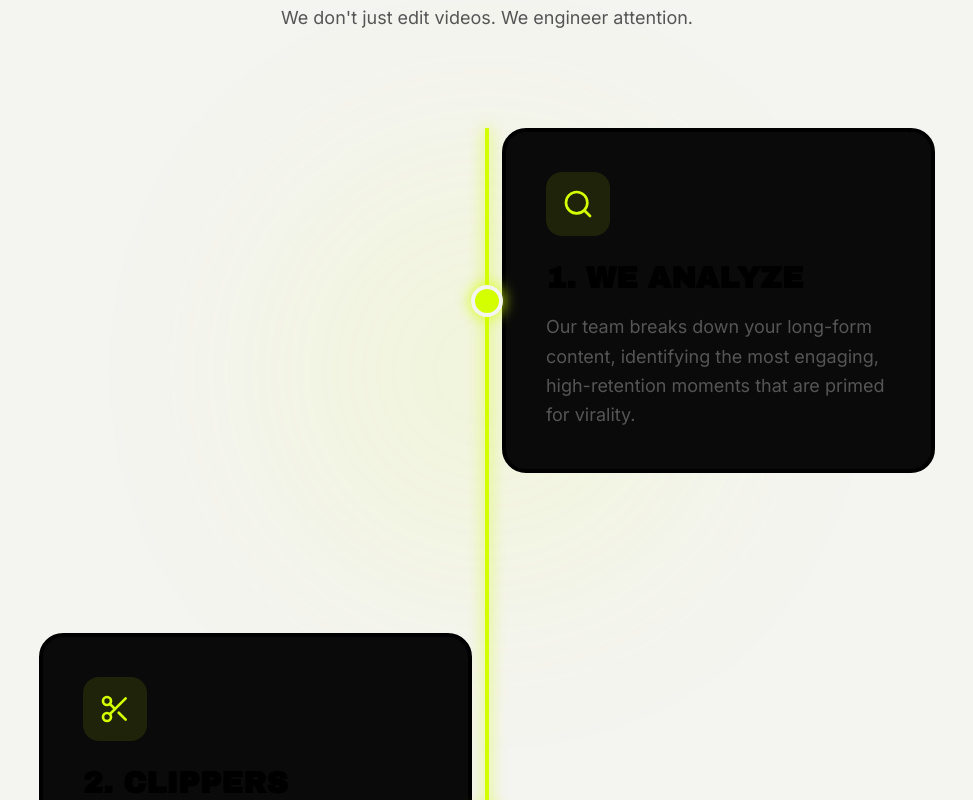
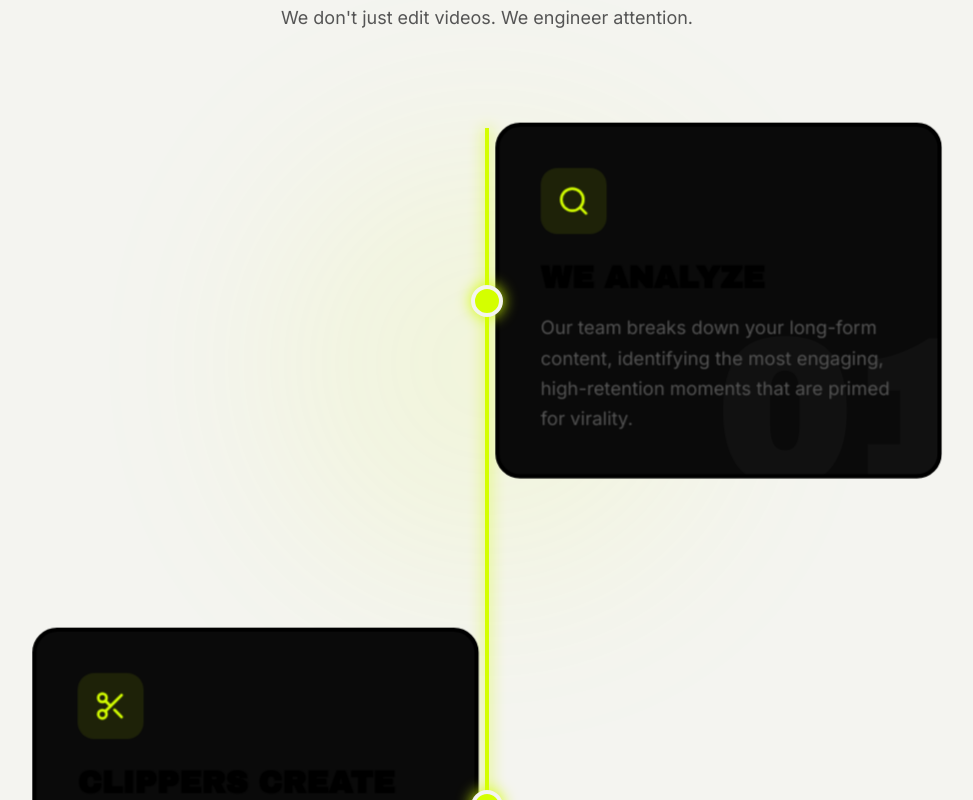
Before and after one commit to Alok00111/clip-farming, a Next.js app: page / in a window 1280 px wide. Shown: the part 3320-4120 px from the top of the page, without its empty margins (153-1126 px from the left). Built offline with nearby package versions, Linux system fonts and the light colour scheme.

Commit message:
Add 3D tilt effect and massive background typography to How It Works cards

```diff
--- a/src/components/HowItWorks.tsx
+++ b/src/components/HowItWorks.tsx
@@ -1,26 +1,96 @@
 "use client";
 
-import { useRef } from "react";
-import { motion, useScroll, useTransform } from "framer-motion";
+import React, { useRef } from "react";
+import { motion, useScroll, useTransform, useMotionValue, useSpring } from "framer-motion";
 import { Search, Scissors, BarChart3 } from "lucide-react";
 
 const steps = [
   {
+    id: "01",
     icon: Search,
-    title: "1. We Analyze",
+    title: "We Analyze",
     description: "Our team breaks down your long-form content, identifying the most engaging, high-retention moments that are primed for virality.",
   },
   {
+    id: "02",
     icon: Scissors,
-    title: "2. Clippers Create",
+    title: "Clippers Create",
     description: "Our network of 7,000+ clippers edit, caption, and distribute these moments across TikTok, Reels, and Shorts simultaneously.",
   },
   {
+    id: "03",
     icon: BarChart3,
-    title: "3. You Track Results",
+    title: "You Track Results",
     description: "Watch your views skyrocket. You pay purely based on performance, guaranteeing ROI and massive organic growth.",
   },
 ];
+
+// 3D Tilt Component
+function TiltCard({ children, numberStr }: { children: React.ReactNode; numberStr: string }) {
+  const ref = useRef<HTMLDivElement>(null);
+
+  const x = useMotionValue(0);
+  const y = useMotionValue(0);
+
+  const mouseXSpring = useSpring(x, { stiffness: 300, damping: 30 });
+  const mouseYSpring = useSpring(y, { stiffness: 300, damping: 30 });
+
+  const rotateX = useTransform(mouseYSpring, [-0.5, 0.5], ["10deg", "-10deg"]);
+  const rotateY = useTransform(mouseXSpring, [-0.5, 0.5], ["-10deg", "10deg"]);
+
+  const handleMouseMove = (e: React.MouseEvent<HTMLDivElement>) => {
+    if (!ref.current) return;
+    const rect = ref.current.getBoundingClientRect();
+    const width = rect.width;
+    const height = rect.height;
+
+    const mouseX = e.clientX - rect.left;
+    const mouseY = e.clientY - rect.top;
+
+    const xPct = mouseX / width - 0.5;
+    const yPct = mouseY / height - 0.5;
+
+    x.set(xPct);
+    y.set(yPct);
+  };
+
+  const handleMouseLeave = () => {
+    x.set(0);
+    y.set(0);
+  };
+
+  return (
+    <motion.div
+      ref={ref}
+      onMouseMove={handleMouseMove}
+      onMouseLeave={handleMouseLeave}
+      style={{
+        rotateX,
+        rotateY,
+        transformStyle: "preserve-3d",
+      }}
+      className="group relative w-full perspective-[1000px]"
+    >
+      <div
+        className="relative overflow-hidden rounded-3xl border-4 border-border bg-neutral-950 p-10 transition-shadow duration-300 hover:shadow-[16px_16px_0px_0px_var(--border)]"
+        style={{ transform: "translateZ(30px)" }}
+      >
+        {/* Massive Background Typography */}
+        <div className="pointer-events-none absolute -bottom-10 -right-10 z-0 select-none font-display text-[12rem] font-black leading-none text-white/[0.03] transition-all duration-500 group-hover:scale-110 group-hover:text-accent/10">
+          {numberStr}
+        </div>
+
+        {/* Glare effect */}
+        <div className="pointer-events-none absolute inset-0 z-20 bg-gradient-to-tr from-white/0 via-white/10 to-white/0 opacity-0 transition-opacity duration-300 group-hover:opacity-100" />
+
+        {/* Actual Content */}
+        <div className="relative z-10" style={{ transform: "translateZ(20px)" }}>
+          {children}
+        </div>
+      </div>
+    </motion.div>
+  );
+}
 
 export default function HowItWorks() {
   const containerRef = useRef<HTMLDivElement>(null);
@@ -55,7 +125,7 @@ export default function HowItWorks() {
 
         <div className="relative mx-auto max-w-5xl">
           {/* Vertical Neon Progress Line (Desktop Only) */}
-          <div className="absolute left-1/2 top-0 bottom-0 hidden w-1 -translate-x-1/2 bg-neutral-900 md:block">
+          <div className="absolute left-1/2 top-0 bottom-0 hidden w-1 -translate-x-1/2 bg-neutral-900 md:block z-0">
             <motion.div
               className="absolute left-0 top-0 w-full bg-accent shadow-[0_0_15px_#D4FF00]"
               style={{ height: lineHeight }}
@@ -88,15 +158,15 @@ export default function HowItWorks() {
                   {/* Empty space for alternating layout */}
                   <div className="hidden w-1/2 md:block" />
 
-                  {/* Content Card (Side Reveal) */}
+                  {/* Content Card (Side Reveal + 3D Tilt) */}
                   <motion.div
                     initial={{ x: isEven ? -150 : 150, opacity: 0 }}
                     whileInView={{ x: 0, opacity: 1 }}
                     viewport={{ once: true, margin: "-20%" }}
                     transition={{ type: "spring", stiffness: 80, damping: 15 }}
-                    className={`w-full md:w-1/2 ${isEven ? "md:pr-16" : "md:pl-16"}`}
+                    className={`w-full md:w-1/2 z-10 ${isEven ? "md:pr-16" : "md:pl-16"}`}
                   >
-                    <div className="group relative overflow-hidden rounded-3xl border-4 border-border bg-neutral-950 p-10 transition-all hover:-translate-y-2 hover:shadow-[8px_8px_0px_0px_var(--border)]">
+                    <TiltCard numberStr={step.id}>
                       <div className="mb-6 flex h-16 w-16 items-center justify-center rounded-2xl bg-accent/10">
                         <Icon className="h-8 w-8 text-accent" />
                       </div>
@@ -106,7 +176,7 @@ export default function HowItWorks() {
                       <p className="text-lg leading-relaxed text-muted-foreground">
                         {step.description}
                       </p>
-                    </div>
+                    </TiltCard>
                   </motion.div>
                 </div>
               );
```
